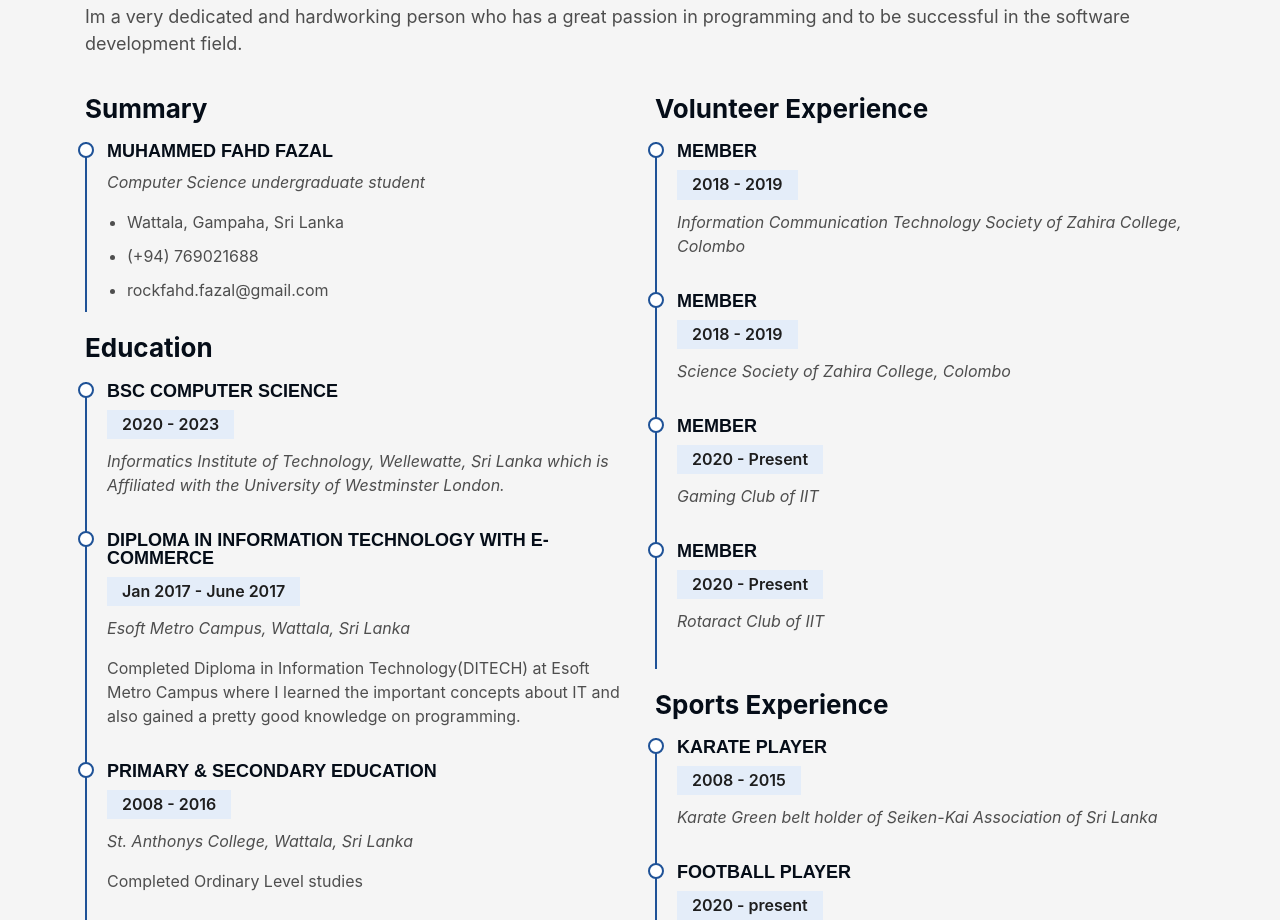
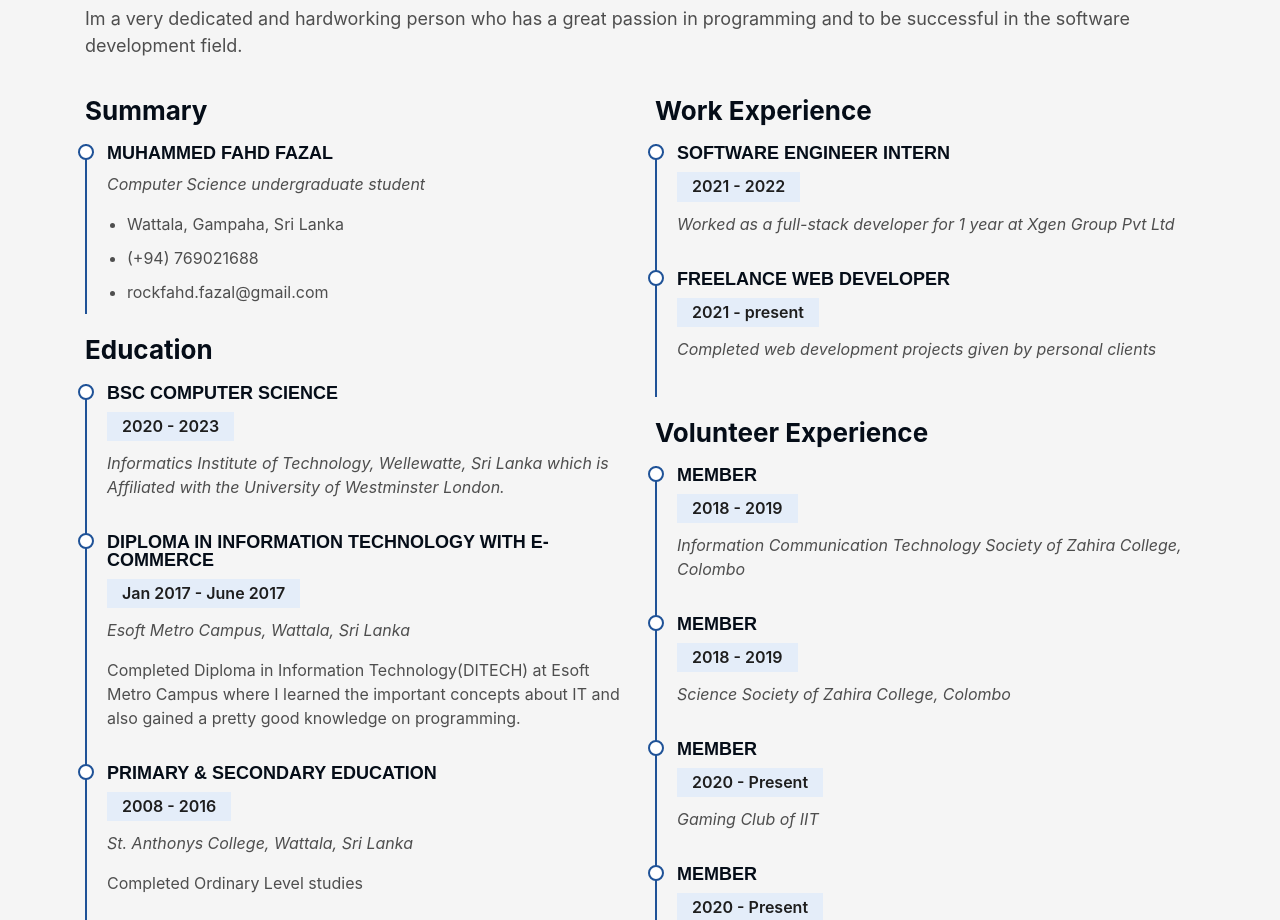
Before and after one commit to MuhammedFahd/Portfolio, a plain HTML site: page index.html in a window 1280 px wide. Shown: the part 1880-2800 px from the top of the page. Drawn offline with Linux system fonts and the light colour scheme; files whose address does not match are found by name.

Commit message:
updated portfolio details

```diff
--- a/index.html
+++ b/index.html
@@ -66,7 +66,7 @@
   </nav>
 
   <!-- ======= Intro Section ======= -->
-  <div id="home" class="intro route bg-image" style="background-image: url(assets/img/myself1.jpg)">
+  <div id="home" class="intro route bg-image" style="background-image: url(assets/img/profile_pic2.jpg)">
     <div class="overlay-itro"></div>
     <div class="intro-content display-table">
       <div class="table-cell">
@@ -93,7 +93,7 @@
                   <div class="row">
                     <div class="col-sm-6 col-md-5">
                       <div class="about-img">
-                        <img src="assets/img/myself.jpg" class="img-fluid rounded b-shadow-a" alt="">
+                        <img src="assets/img/profile_pic2.jpg" class="img-fluid rounded b-shadow-a" alt="">
                       </div>
                     </div>
                     <div class="col-sm-6 col-md-7">
@@ -220,6 +220,17 @@
             </div>
           </div>
           <div class="col-lg-6">
+            <h3 class="resume-title">Work Experience</h3>
+            <div class="resume-item">
+              <h4>Software Engineer Intern</h4>
+              <h5>2021 - 2022</h5>
+              <p><em>Worked as a full-stack developer for 1 year at Xgen Group Pvt Ltd</em></p>
+            </div>
+            <div class="resume-item">
+              <h4>Freelance Web Developer</h4>
+              <h5>2021 - present</h5>
+              <p><em>Completed web development projects given by personal clients</em></p>
+            </div>
             <h3 class="resume-title">Volunteer Experience</h3>
             <div class="resume-item">
               <h4>Member</h4>
@@ -241,17 +252,7 @@
               <h5>2020 - Present</h5>
               <p><em>Rotaract Club of IIT</em></p>
             </div>
-            <h3 class="resume-title">Sports Experience</h3>
-            <div class="resume-item">
-              <h4>Karate Player</h4>
-              <h5>2008 - 2015</h5>
-              <p><em>Karate Green belt holder of Seiken-Kai Association of Sri Lanka</em></p>
-            </div>
-            <div class="resume-item">
-              <h4>Football Player</h4>
-              <h5>2020 - present</h5>
-              <p><em>Defensive Midfielder of the Football team of IIT</em></p>
-            </div>
+
           </div>
         </div>
 
```
Also changed, not shown: assets/img/IMG-20220628-WA0027.jpg (added), assets/img/profile_pic.jpg (added), assets/img/profile_pic2.jpg (added), 2 other files.
